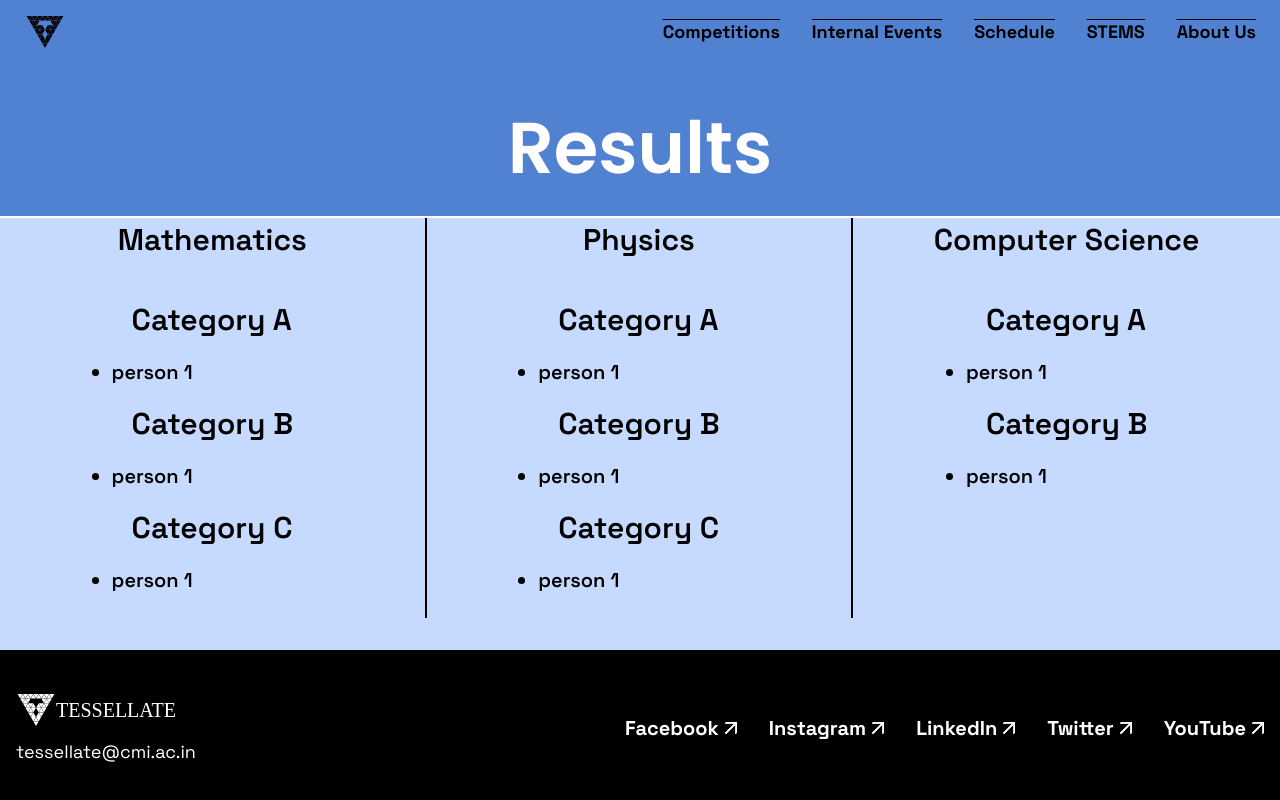
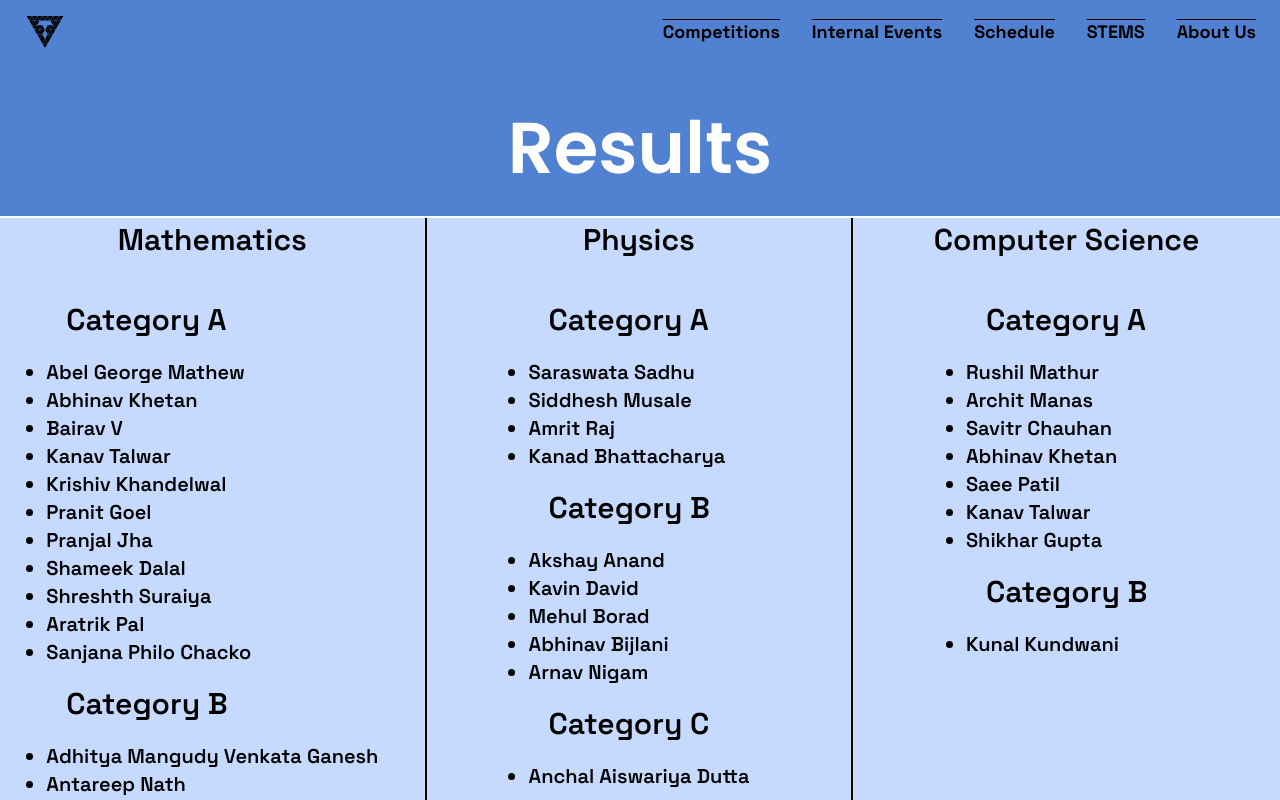
Before and after one commit to Tessellate-CMI/tessellate-frontend, a SvelteKit app: page /stems/results in a window 1280 px wide. Shown: the top 800 px of the page. Built offline with nearby package versions, Linux system fonts and the light colour scheme; a web font is replaced by a local one.

Commit message:
feat: added STEMS results

```diff
--- a/src/lib/data/results.json
+++ b/src/lib/data/results.json
@@ -2,46 +2,136 @@
     "maths": {
         "cata": [
             {
-                "name": "person 1"
+                "name": "Abel George Mathew"
+            },
+            {
+                "name": "Abhinav Khetan"
+            },
+            {
+                "name": "Bairav V"
+            },
+            {
+                "name": "Kanav Talwar"
+            },
+            {
+                "name": "Krishiv Khandelwal"
+            },
+            {
+                "name": "Pranit Goel"
+            },
+            {
+                "name": "Pranjal Jha"
+            },
+            {
+                "name": "Shameek Dalal"
+            },
+            {
+                "name": "Shreshth Suraiya"
+            },
+            {
+                "name": "Aratrik Pal"
+            },
+            {
+                "name": "Sanjana Philo Chacko"
             }
         ],
         "catb": [
             {
-                "name": "person 1"
+                "name": "Adhitya Mangudy Venkata Ganesh"
+            },
+            {
+                "name": "Antareep Nath"
+            },
+            {
+                "name": "Archit Manas"
+            },
+            {
+                "name": "Arjun Gupta"
+            },
+            {
+                "name": "Avigyan Chakraborty"
+            },
+            {
+                "name": "Malay Mahajan"
             }
         ],
         "catc": [
             {
-                "name": "person 1"
+                "name": "Shantanu Nene"
+            },
+            {
+                "name": "Arpon Basu"
+            },
+            {
+                "name": "Kunal Kundwani"
             }
         ]
     },
     "physics": {
         "cata": [
             {
-                "name": "person 1"
+                "name": "Saraswata Sadhu "
+            },
+            {
+                "name": "Siddhesh Musale"
+            },
+            {
+                "name": "Amrit Raj"
+            },
+            {
+                "name": "Kanad Bhattacharya"
             }
         ],
         "catb": [
             {
-                "name": "person 1"
+                "name": "Akshay Anand"
+            },
+            {
+                "name": "Kavin David"
+            },
+            {
+                "name": "Mehul Borad"
+            },
+            {
+                "name": "Abhinav Bijlani"
+            },
+            {
+                "name": "Arnav Nigam"
             }
         ],
         "catc": [
             {
-                "name": "person 1"
+                "name": "Anchal Aiswariya Dutta"
             }
         ]
     },
     "cs": {
         "cata": [
             {
-                "name": "person 1"
+                "name": "Rushil Mathur"
+            },
+            {
+                "name": "Archit Manas"
+            },
+            {
+                "name": "Savitr Chauhan"
+            },
+            {
+                "name": "Abhinav Khetan"
+            },
+            {
+                "name": "Saee Patil"
+            },
+            {
+                "name": "Kanav Talwar"
+            },
+            {
+                "name": "Shikhar Gupta"
             }
         ],
         "catb": [
             {
-                "name": "person 1"
+                "name": "Kunal Kundwani"
             }
         ]
     }
--- a/src/routes/+page.svelte
+++ b/src/routes/+page.svelte
@@ -46,11 +46,11 @@
                     bg-opacity-25 py-4 text-center font-heading text-base font-semibold text-black
                     sm:inset-y-3/4 sm:text-base md:text-lg lg:text-xl"
             >
-                Registration for competitions has started.<br />Click here for details.
+                The STEMS results have been announced.<br />Click here for details.
                 <a
                     style="text-transform: none"
                     class="text-md btn btn-outline m-auto mt-3 h-auto min-h-0 rounded-none px-10 py-3 text-black hover:bg-black hover:text-white sm:text-base md:text-lg lg:text-xl"
-                    href="/competitions/">Details & Register</a
+                    href="/stems/results/">Results</a
                 >
             </div>
         </div>
```
